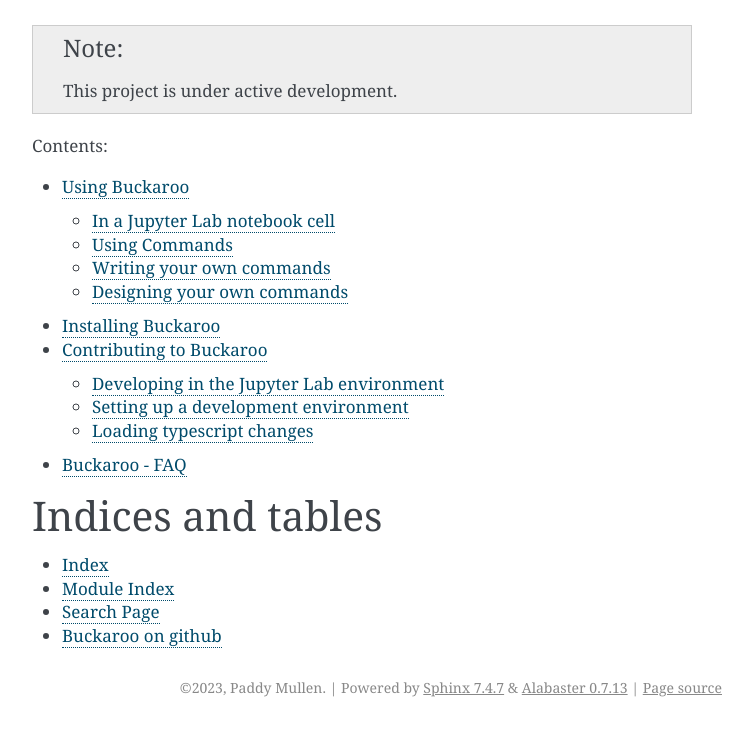
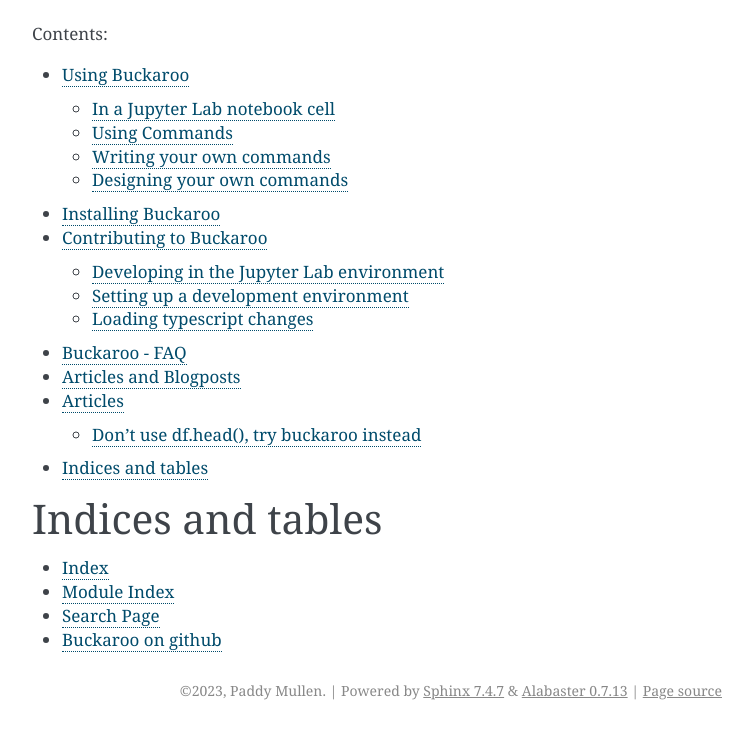
Before and after one commit to paddymul/buckaroo, a Sphinx documentation site: the page built from docs/source/index.rst, in a window 1280 px wide. Shown: the part 698-1428 px from the top of the page, without its empty margins (388-1141 px from the left). Built offline with Sphinx 7.4.7, drawn with Linux system fonts in a browser that asks for light colours; pages that are not in the unit, such as notebooks, are missing from menus.

Commit message:
second articles list

```diff
--- a/docs/source/index.rst
+++ b/docs/source/index.rst
@@ -15,11 +15,6 @@
 	 <iframe width="560" height="315" src="https://www.youtube.com/embed/3XdU5hpOUYY" title="YouTube video player" frameborder="0" allow="accelerometer; autoplay; clipboard-write; encrypted-media; gyroscope; picture-in-picture; web-share" allowfullscreen></iframe>
 
 
-
-.. note::
-
-   This project is under active development.
-
 .. toctree::
    :maxdepth: 2
    :caption: Contents:
@@ -28,6 +23,7 @@
    install
    contributing
    FAQ
+   articles/index
 
 Indices and tables
 ==================
```
Also changed, not shown: docs/source/articles/index.rst (added, +35 -0 lines).
